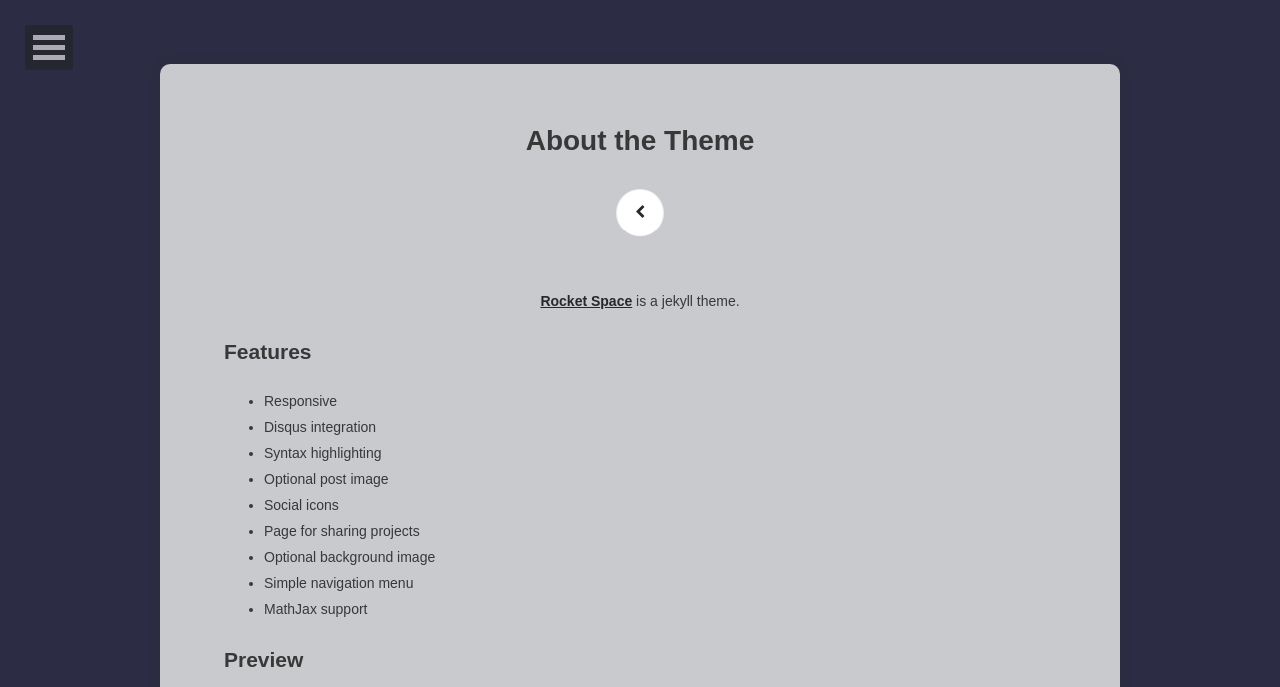
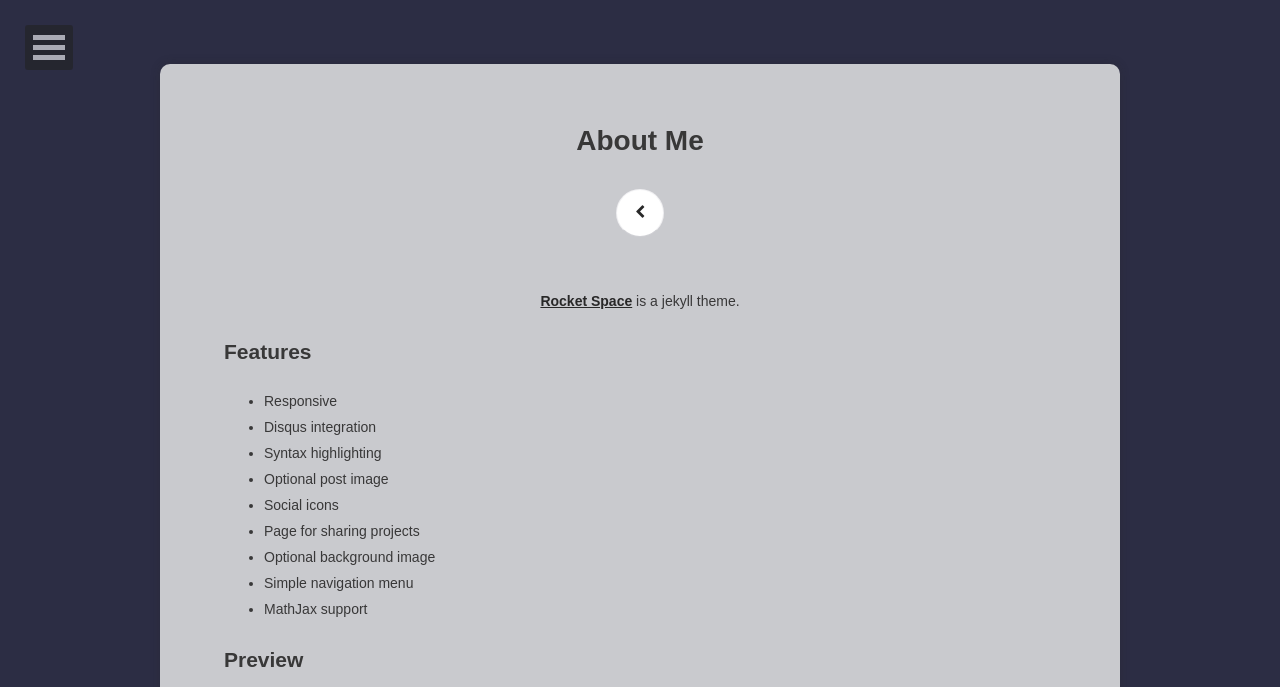
Before and after one commit to leezhiqiangleonard/leezhiqiangleonard.github.io, a Jekyll site: the page built from about/index.md, in a window 1280 px wide, cut to the strip 0-687 px from the top of the page. Built offline with Jekyll 4.4.1, drawn with Linux system fonts in a browser that asks for light colours.

```diff
--- a/_config.yml
+++ b/_config.yml
@@ -1,6 +1,6 @@
 # Site
 title: Leonard Lee
-bio: "Rocket Space"
+bio: "First github profile page"
 description: "First github profile page"
 reading_time: true
 words_per_minute: 200
@@ -42,7 +42,7 @@ sass:
 #facebook:           username
 github-url: leezhiqiangleonard
 # stackoverflow: 123456/username   from a "http://stackoverflow.com/users/123456/username" link
-linkedin: https://www.linkedin.com/in/leonard-lee-8651bb134/
+linkedin: leonard-lee-8651bb134
 # xing: username
 # instagram: username
 #lastfm:            username
--- a/about/index.md
+++ b/about/index.md
@@ -1,6 +1,6 @@
 ---
 layout: page
-title: About the Theme
+title: About Me
 tags: [about, Jekyll, theme, rocket, space]
 date: 2016-03-21
 comments: false
@@ -9,15 +9,16 @@ comments: false
 <center><a href="http://gurkanakdeniz.github.io/"><b>Rocket Space</b></a> is a jekyll theme.</center>
 
 ## Features
-* Responsive
-* Disqus integration
-* Syntax highlighting
-* Optional post image
-* Social icons
-* Page for sharing projects
-* Optional background image
-* Simple navigation menu
-* MathJax support
+
+- Responsive
+- Disqus integration
+- Syntax highlighting
+- Optional post image
+- Social icons
+- Page for sharing projects
+- Optional background image
+- Simple navigation menu
+- MathJax support
 
 ## Preview
 
```
